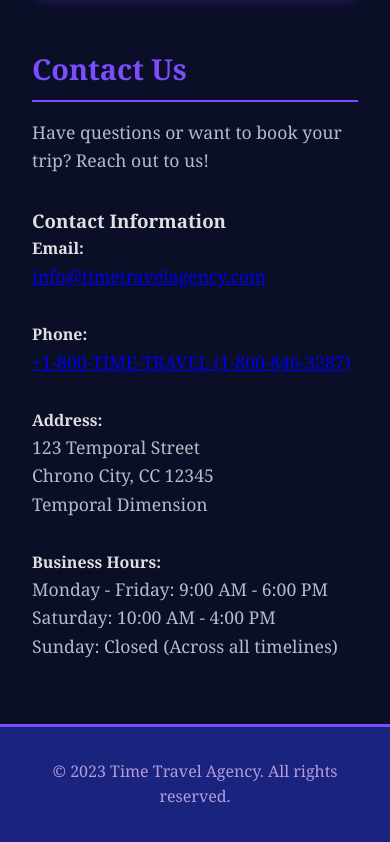
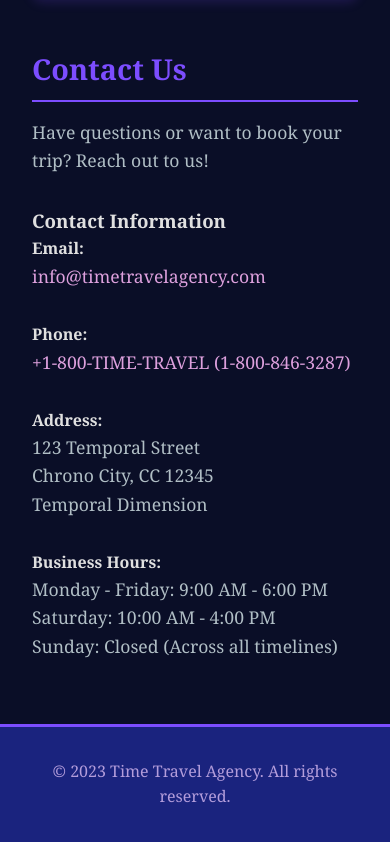
Before and after one commit to Bluebird-ir/Time_Travel_Agency, a plain HTML site: page index.html in a window 390 px wide. Shown: the part 3948-4790 px from the top of the page. Drawn offline with Linux system fonts and the light colour scheme.

Commit message:
change email and phone color

```diff
--- a/styles.css
+++ b/styles.css
@@ -173,6 +173,15 @@ footer {
     color: #b39ddb;
 }
 
+.info-item a {
+    color: plum;
+    text-decoration: none;
+}
+
+.info-item a:hover {
+    text-decoration: underline;
+}
+
 /* Responsive Design */
 @media (max-width: 768px) {
     header h1 {
```
